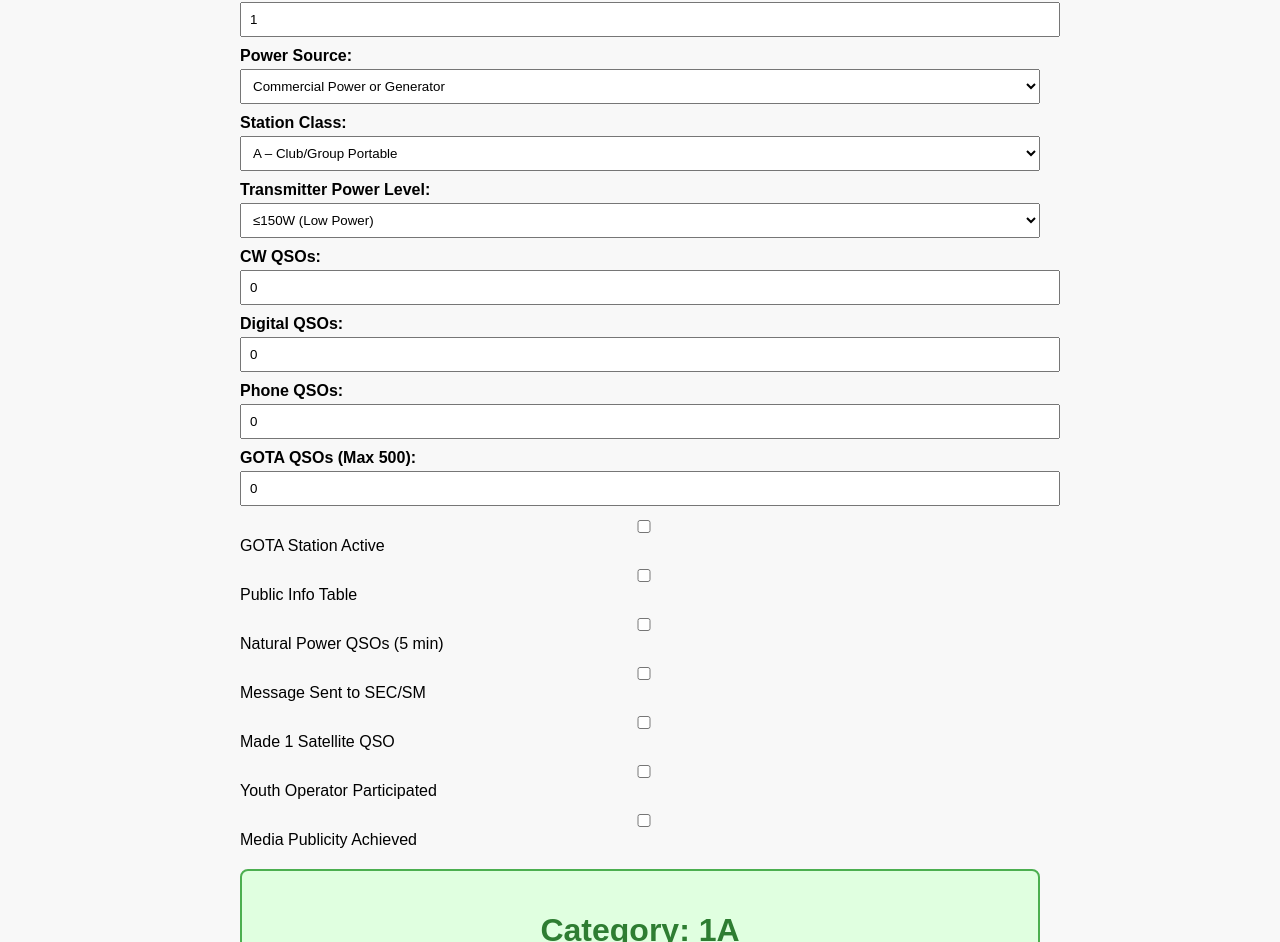
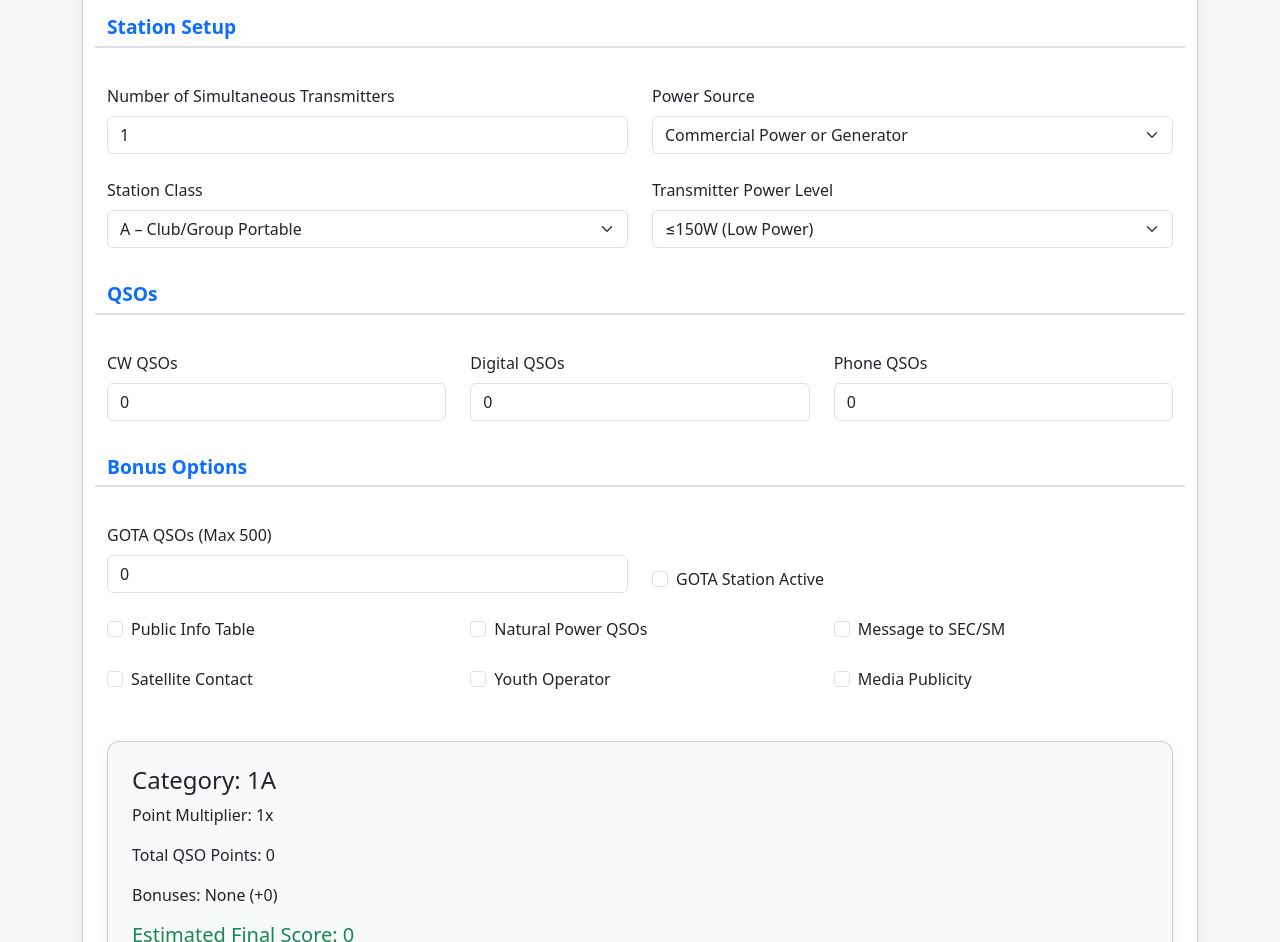
Before and after one commit to K4TH-HamRadio/FieldDayCalculator, a plain HTML site: page index.html in a window 1280 px wide. Shown: the part 140-1082 px from the top of the page. Drawn offline with nearby package versions, Linux system fonts and the light colour scheme.

Commit message:
fields and style

```diff
--- a/index.html
+++ b/index.html
@@ -1,62 +1,52 @@
 <!DOCTYPE html>
 <html lang="en">
 <head>
-  <meta charset="UTF-8" />
-  <meta name="viewport" content="width=device-width, initial-scale=1.0" />
+  <meta charset="UTF-8">
+  <meta name="viewport" content="width=device-width, initial-scale=1.0">
   <title>ARRL Field Day Category & Points Calculator</title>
+  <link href="https://cdn.jsdelivr.net/npm/bootstrap@5.3.3/dist/css/bootstrap.min.css" rel="stylesheet">
   <style>
     body {
-      font-family: Arial, sans-serif;
-      max-width: 800px;
-      margin: 20px auto;
-      padding: 20px;
-      background: #f8f8f8;
-      border-radius: 10px;
+      background-color: #f5f5f5;
     }
-    h1, h2 {
-      text-align: center;
+    .card {
+      border-radius: 0.75rem;
+      box-shadow: 0 0.25rem 1rem rgba(0,0,0,0.05);
     }
-    label {
-      font-weight: bold;
-      display: block;
-      margin-top: 10px;
+    .section-header {
+      font-size: 1.2rem;
+      font-weight: 600;
+      margin-top: 2rem;
+      margin-bottom: 0.75rem;
+      color: #0d6efd;
+      border-bottom: 2px solid #dee2e6;
+      padding-bottom: 0.25rem;
     }
-    input, select {
-      width: 100%;
-      padding: 8px;
-      margin-top: 4px;
-    }
-    .checkbox-label {
-      display: block;
-      margin-top: 10px;
-    }
-    .output {
-      margin-top: 20px;
-      padding: 15px;
-      background: #e0ffe0;
-      border: 2px solid #4caf50;
-      border-radius: 8px;
-    }
-    .output h2 {
-      color: #2e7d32;
-      font-size: 2rem;
+    #result {
+      margin-top: 2rem;
     }
   </style>
 </head>
 <body>
-  <h1>ARRL Field Day Category & Points Calculator</h1>
-
-  <label for="transmitters">Number of Simultaneous Transmitters:</label>
-  <input type="number" id="transmitters" min="1" max="20" value="1">
-
-  <label for="powerSource">Power Source:</label>
-  <select id="powerSource">
+  <div class="container py-5">
+    <div class="card p-4">
+      <h1 class="text-center mb-4">ARRL Field Day Category & Points Calculator</h1>
+      <form class="row g-4">
+        <div class="section-header col-12">Station Setup</div>
+        <div class="col-md-6">
+          <label for="transmitters" class="form-label">Number of Simultaneous Transmitters</label>
+          <input type="number" id="transmitters" class="form-control" min="1" max="20" value="1">
+        </div>
+        <div class="col-md-6">
+          <label for="powerSource" class="form-label">Power Source</label>
+          <select id="powerSource" class="form-select">
             <option value="commercial">Commercial Power or Generator</option>
             <option value="emergency">100% Emergency Power (Battery, Solar)</option>
           </select>
-
-  <label for="stationClass">Station Class:</label>
-  <select id="stationClass">
+        </div>
+        <div class="col-md-6">
+          <label for="stationClass" class="form-label">Station Class</label>
+          <select id="stationClass" class="form-select">
             <option value="A">A – Club/Group Portable</option>
             <option value="B">B – 1 or 2 Person Portable</option>
             <option value="C">C – Mobile</option>
@@ -64,40 +54,87 @@
             <option value="E">E – Home (Emergency Power)</option>
             <option value="F">F – Emergency Operations Center (EOC)</option>
           </select>
-
-  <label for="powerLevel">Transmitter Power Level:</label>
-  <select id="powerLevel">
+        </div>
+        <div class="col-md-6">
+          <label for="powerLevel" class="form-label">Transmitter Power Level</label>
+          <select id="powerLevel" class="form-select">
             <option value="low">≤150W (Low Power)</option>
             <option value="high">>150W (High Power)</option>
             <option value="qrp">QRP (≤5W)</option>
           </select>
+        </div>
 
-  <label for="cw">CW QSOs:</label>
-  <input type="number" id="cw" min="0" value="0">
+        <div class="section-header col-12">QSOs</div>
+        <div class="col-md-4">
+          <label for="cw" class="form-label">CW QSOs</label>
+          <input type="number" id="cw" class="form-control" min="0" value="0">
+        </div>
+        <div class="col-md-4">
+          <label for="digital" class="form-label">Digital QSOs</label>
+          <input type="number" id="digital" class="form-control" min="0" value="0">
+        </div>
+        <div class="col-md-4">
+          <label for="phone" class="form-label">Phone QSOs</label>
+          <input type="number" id="phone" class="form-control" min="0" value="0">
+        </div>
 
-  <label for="digital">Digital QSOs:</label>
-  <input type="number" id="digital" min="0" value="0">
+        <div class="section-header col-12">Bonus Options</div>
+        <div class="col-md-6">
+          <label for="gotaQSOs" class="form-label">GOTA QSOs (Max 500)</label>
+          <input type="number" id="gotaQSOs" class="form-control" min="0" max="500" value="0">
+        </div>
+        <div class="col-md-6 d-flex align-items-end">
+          <div class="form-check">
+            <input type="checkbox" class="form-check-input" id="gota">
+            <label for="gota" class="form-check-label">GOTA Station Active</label>
+          </div>
+        </div>
+        <div class="col-md-4">
+          <div class="form-check">
+            <input class="form-check-input" type="checkbox" id="public">
+            <label class="form-check-label" for="public">Public Info Table</label>
+          </div>
+        </div>
+        <div class="col-md-4">
+          <div class="form-check">
+            <input class="form-check-input" type="checkbox" id="natural">
+            <label class="form-check-label" for="natural">Natural Power QSOs</label>
+          </div>
+        </div>
+        <div class="col-md-4">
+          <div class="form-check">
+            <input class="form-check-input" type="checkbox" id="message">
+            <label class="form-check-label" for="message">Message to SEC/SM</label>
+          </div>
+        </div>
+        <div class="col-md-4">
+          <div class="form-check">
+            <input class="form-check-input" type="checkbox" id="satellite">
+            <label class="form-check-label" for="satellite">Satellite Contact</label>
+          </div>
+        </div>
+        <div class="col-md-4">
+          <div class="form-check">
+            <input class="form-check-input" type="checkbox" id="youth">
+            <label class="form-check-label" for="youth">Youth Operator</label>
+          </div>
+        </div>
+        <div class="col-md-4">
+          <div class="form-check">
+            <input class="form-check-input" type="checkbox" id="media">
+            <label class="form-check-label" for="media">Media Publicity</label>
+          </div>
+        </div>
+      </form>
 
-  <label for="phone">Phone QSOs:</label>
-  <input type="number" id="phone" min="0" value="0">
-
-  <label for="gotaQSOs">GOTA QSOs (Max 500):</label>
-  <input type="number" id="gotaQSOs" min="0" max="500" value="0">
-
-  <div class="checkbox-label"><input type="checkbox" id="gota"> GOTA Station Active</div>
-  <div class="checkbox-label"><input type="checkbox" id="public"> Public Info Table</div>
-  <div class="checkbox-label"><input type="checkbox" id="natural"> Natural Power QSOs (5 min)</div>
-  <div class="checkbox-label"><input type="checkbox" id="message"> Message Sent to SEC/SM</div>
-  <div class="checkbox-label"><input type="checkbox" id="satellite"> Made 1 Satellite QSO</div>
-  <div class="checkbox-label"><input type="checkbox" id="youth"> Youth Operator Participated</div>
-  <div class="checkbox-label"><input type="checkbox" id="media"> Media Publicity Achieved</div>
-
-  <div class="output" id="result">
-    <h2>Category: —</h2>
+      <div id="result" class="card bg-light p-4 mt-5">
+        <h4>Category: —</h4>
         <p>Point Multiplier: —</p>
         <p>Total QSO Points: —</p>
         <p>Bonuses: —</p>
-    <p>Estimated Final Score: —</p>
+        <h5 class="text-success">Estimated Final Score: —</h5>
+      </div>
+    </div>
   </div>
 
   <script>
@@ -115,35 +152,55 @@
       let bonusPoints = 0;
 
       if (document.getElementById("gota").checked && gotaQSOs > 0) {
-        bonuses.push("GOTA Station (Up to 500 QSOs)");
+        const gotaBonus = Math.min(100, Math.floor(gotaQSOs / 20) * 20);
+        bonusPoints += gotaBonus;
+        bonuses.push(`GOTA Station (+${gotaBonus} pts)`);
+      }
+
+      if (document.getElementById("public").checked) {
+        bonuses.push("Public Info Table (+100 pts)");
         bonusPoints += 100;
       }
-      if (document.getElementById("public").checked) { bonuses.push("Public Info Table"); bonusPoints += 100; }
-      if (document.getElementById("natural").checked) { bonuses.push("Natural Power QSO"); bonusPoints += 100; }
-      if (document.getElementById("message").checked) { bonuses.push("Message Sent to SEC/SM"); bonusPoints += 100; }
-      if (document.getElementById("satellite").checked) { bonuses.push("Satellite Contact"); bonusPoints += 100; }
-      if (document.getElementById("youth").checked) { bonuses.push("Youth Operator"); bonusPoints += 20; }
-      if (document.getElementById("media").checked) { bonuses.push("Media Publicity"); bonusPoints += 100; }
+      if (document.getElementById("natural").checked) {
+        bonuses.push("Natural Power QSO (+100 pts)");
+        bonusPoints += 100;
+      }
+      if (document.getElementById("message").checked) {
+        bonuses.push("Message to SEC/SM (+100 pts)");
+        bonusPoints += 100;
+      }
+      if (document.getElementById("satellite").checked) {
+        bonuses.push("Satellite Contact (+100 pts)");
+        bonusPoints += 100;
+      }
+      if (document.getElementById("youth").checked) {
+        bonuses.push("Youth Operator (+20 pts)");
+        bonusPoints += 20;
+      }
+      if (document.getElementById("media").checked) {
+        bonuses.push("Media Publicity (+100 pts)");
+        bonusPoints += 100;
+      }
 
       const category = `${tx}${cls}`;
-
       let multiplier = 1;
       if (pwr === "emergency" && powerLevel !== "high") multiplier = 2;
 
-      const qsoPoints = (cw + digital) * 2 + phone * 1 + Math.min(500, gotaQSOs);
+      const qsoPoints = (cw + digital) * 2 + phone + Math.min(500, gotaQSOs);
       const totalScore = (qsoPoints * multiplier) + bonusPoints;
 
       document.getElementById("result").innerHTML = `
-        <h2>Category: ${category}</h2>
+        <h4>Category: ${category}</h4>
         <p>Point Multiplier: ${multiplier}x</p>
         <p>Total QSO Points: ${qsoPoints}</p>
         <p>Bonuses: ${bonuses.length ? bonuses.join(", ") : "None"} (+${bonusPoints})</p>
-        <p><strong>Estimated Final Score: ${totalScore}</strong></p>
+        <h5 class="text-success">Estimated Final Score: ${totalScore}</h5>
       `;
     }
 
     document.querySelectorAll("input, select").forEach(el => el.addEventListener("input", update));
     update();
   </script>
+  <script src="https://cdn.jsdelivr.net/npm/bootstrap@5.3.3/dist/js/bootstrap.bundle.min.js"></script>
 </body>
 </html>
```
Lines whose indentation alone changed are shown as unchanged.
